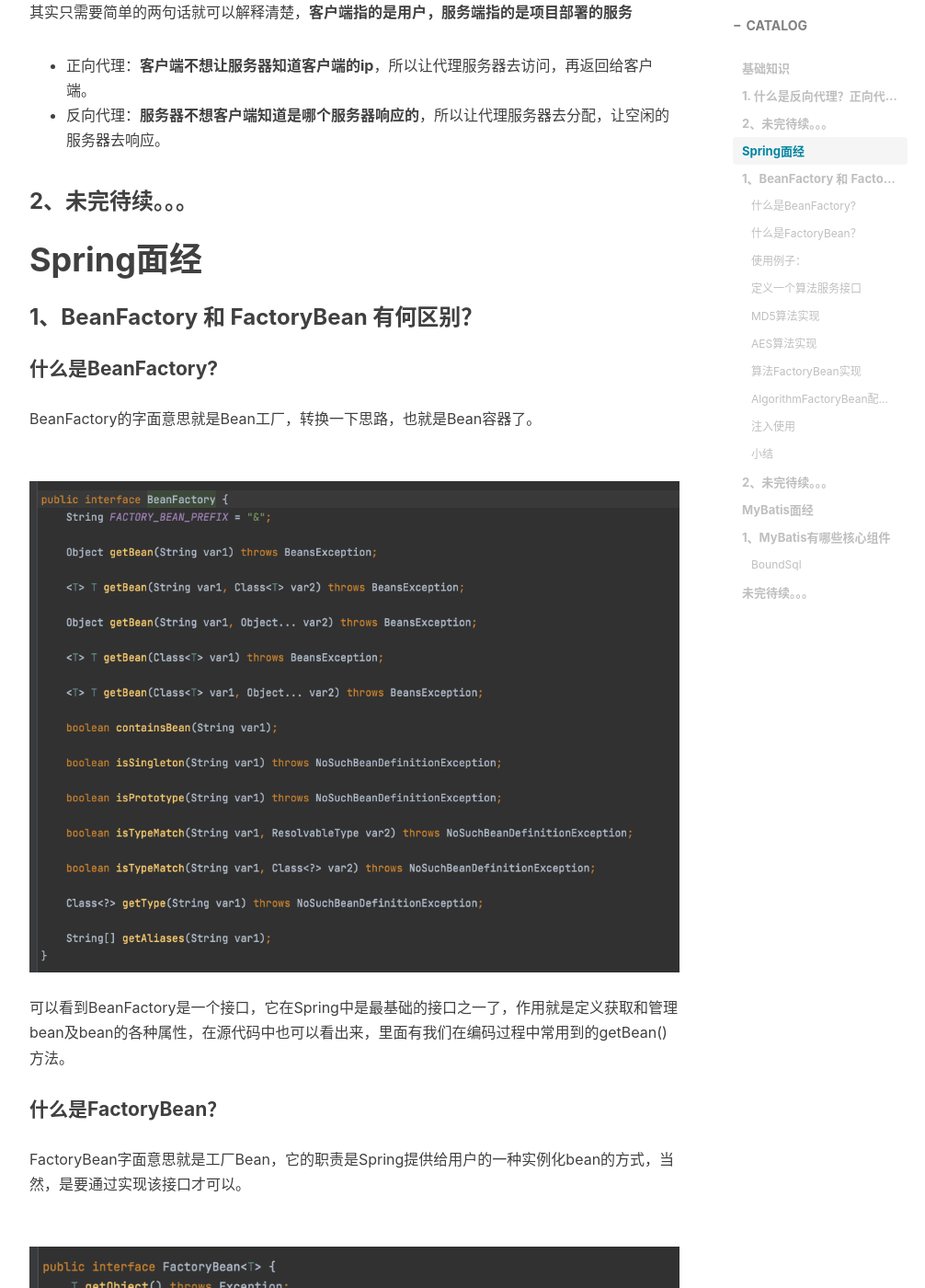
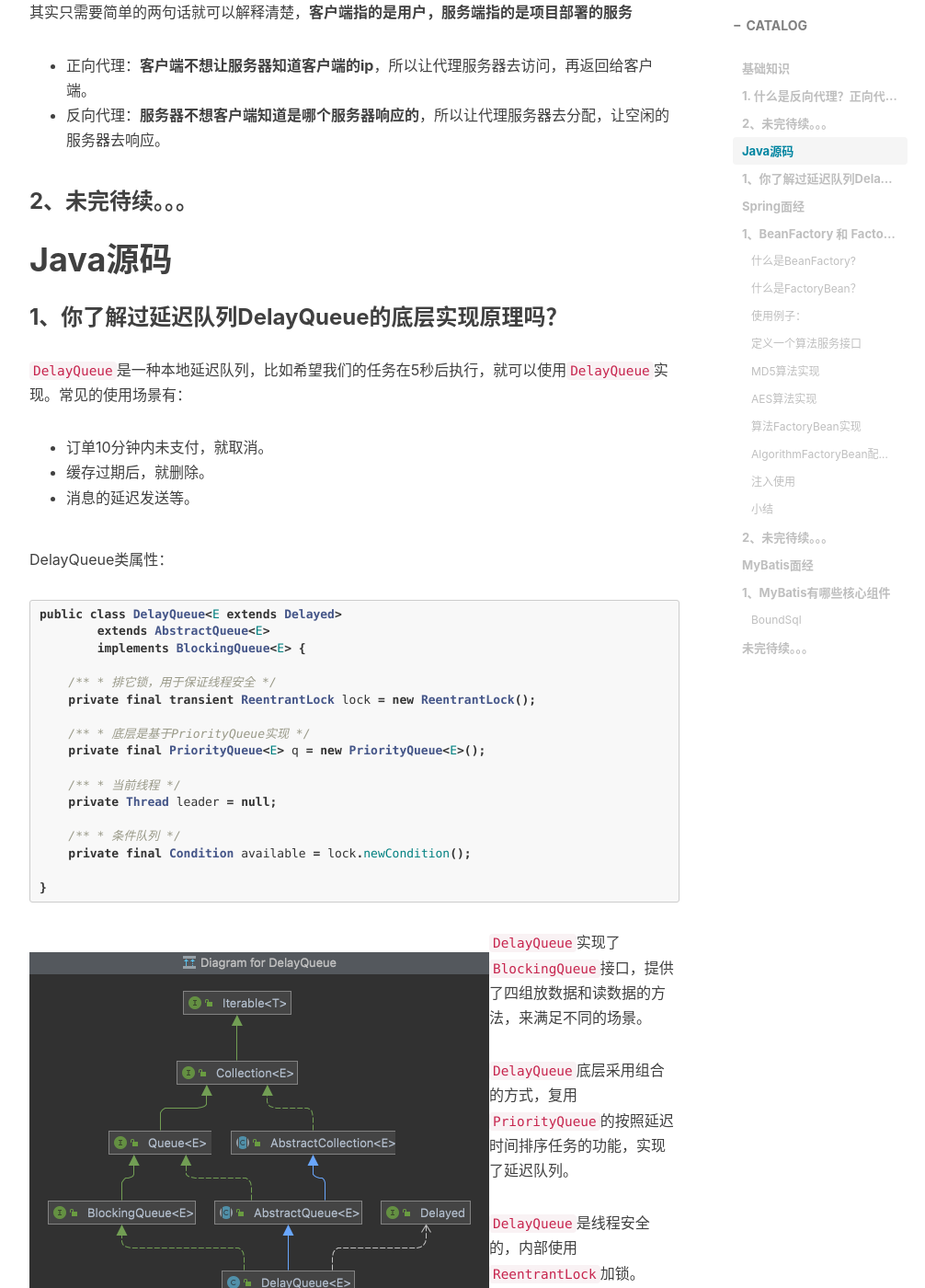
Before and after one commit to tongyongtao/tongyongtao.github.io, a Jekyll site: the page built from _posts/2024-01-29-面经.md, in a window 1280 px wide and 1400 px high, scrolled down 698 px. Shown: the whole window at 92% size, without its empty margins (233-1239 px from the left). Built offline with Jekyll 4.4.1, drawn with Linux system fonts in a browser that asks for light colours; nearby versions of some CDN libraries; comment, search, counter and statistics services are not loaded.

`````diff
--- a/_posts/2024-01-29-面经.md
+++ b/_posts/2024-01-29-面经.md
@@ -40,6 +41,68 @@ typora-root-url: ../../blog  #博客根路径
 
 
 
+
+
+
+
+
+
+
+
+
+
+
+# Java源码
+
+### 1、你了解过延迟队列DelayQueue的底层实现原理吗？
+
+`DelayQueue`是一种本地延迟队列，比如希望我们的任务在5秒后执行，就可以使用`DelayQueue`实现。常见的使用场景有：
+
+- 订单10分钟内未支付，就取消。
+- 缓存过期后，就删除。
+- 消息的延迟发送等。
+
+DelayQueue类属性：
+
+````java
+public class DelayQueue<E extends Delayed>
+        extends AbstractQueue<E>
+        implements BlockingQueue<E> {
+
+    /**
+     * 排它锁，用于保证线程安全
+     */
+    private final transient ReentrantLock lock = new ReentrantLock();
+
+    /**
+     * 底层是基于PriorityQueue实现
+     */
+    private final PriorityQueue<E> q = new PriorityQueue<E>();
+
+    /**
+     * 当前线程
+     */
+    private Thread leader = null;
+
+    /**
+     * 条件队列
+     */
+    private final Condition available = lock.newCondition();
+
+}
+````
+
+
+
+<img src="/assets/images/image-20240223113300395.png" alt="image-20240223113300395" style="zoom:100%;float:left;" />
+
+
+
+`DelayQueue`实现了`BlockingQueue`接口，提供了四组放数据和读数据的方法，来满足不同的场景。
+
+`DelayQueue`底层采用组合的方式，复用`PriorityQueue`的按照延迟时间排序任务的功能，实现了延迟队列。
+
+`DelayQueue`是线程安全的，内部使用`ReentrantLock`加锁。
 
 
 
`````
Also changed, not shown: other parts of _posts/2024-01-29-面经.md (+3 -2 lines), _posts/2024-02-22-设计模式.md (added, +31 -0 lines), assets/images/image-20240223113300395.png (added), 1 other file.
